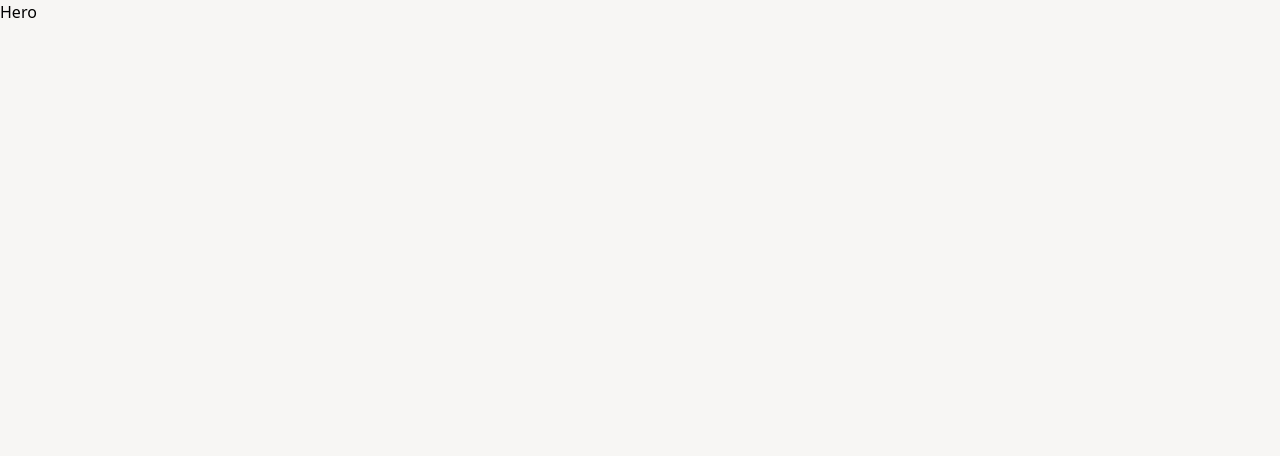
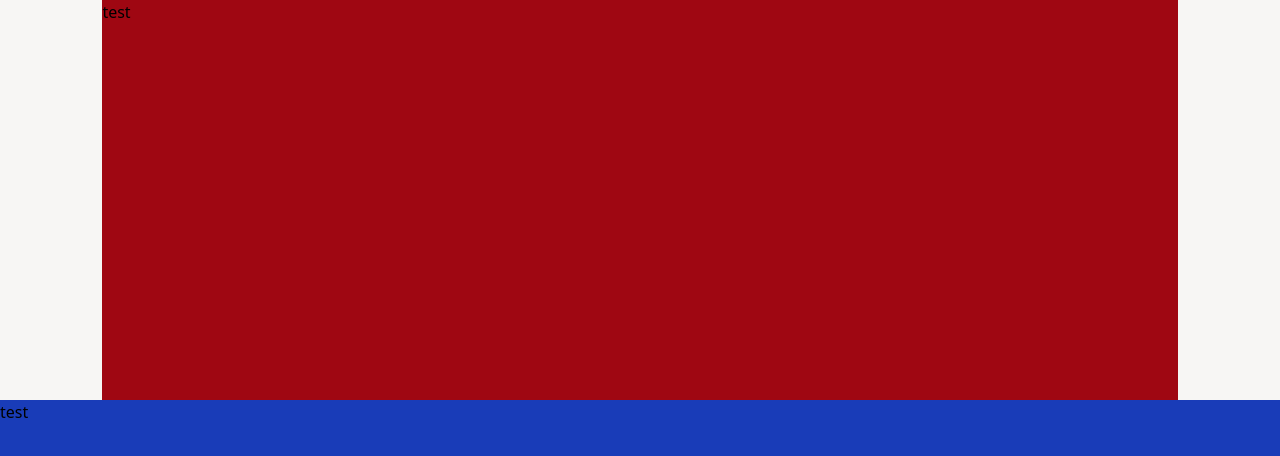
Before and after one commit to sazidhayatkhan/solus, a Next.js app: page / in a window 1280 px wide. Shown: the top 456 px of the page. Built offline with nearby package versions, Linux system fonts and the light colour scheme.

Commit message:
Refactor Hero component layout and integrate Button component

```diff
--- a/src/app/globals.css
+++ b/src/app/globals.css
@@ -1,5 +1,16 @@
 @import "tailwindcss";
 
 body {
+  max-width: 1536px;
+  margin: auto;
   background-color: #f7f6f4;
 }
+
+@layer base {
+    ._container {
+        @apply px-[3%] md:px-[8%];
+    }
+    .__greatVibes {
+        font-family: "Great Vibes", sans-serif;
+      }
+}
--- a/src/views/page-home/components/Hero.tsx
+++ b/src/views/page-home/components/Hero.tsx
@@ -1,10 +1,30 @@
+import Button from '@/components/ui/Button'
 import React from 'react'
 
 type Props = {}
 
 const Hero = (props: Props) => {
   return (
-    <div>Hero</div>
+    // <div
+    //   className="relative mx-auto w-200 h-[400px] bg-cover bg-center flex items-center justify-center rounded-[40px]"
+    //   style={{ backgroundImage: "url('./images/hero_bg.jpg')" }}
+    // >
+    //   <div className="text-center">
+    //     <h1 className="text-4xl font-bold mb-4">Your Main Title Here</h1>
+    //     <p className="text-lg mb-6">This is the subtext or subtitle.</p>
+    //     <Button>Learn more</Button>
+    //   </div>
+    // </div>
+    <>
+    <div className='_container'>
+    <div className='bg-red-800 h-[400px]'>
+        <p>test</p>
+    </div>
+    </div>
+    <div className='bg-blue-800 h-[400px]'>
+        <p>test</p>
+    </div>
+    </>
   )
 }
 
--- a/src/views/page-home/index.tsx
+++ b/src/views/page-home/index.tsx
@@ -5,9 +5,9 @@ type Props = {}
 
 const HomePageUI = (props: Props) => {
   return (
-    <>
-        <Hero/>
-    </>
+    <div className=''>
+    <Hero/>
+    </div>
   )
 }
 
```
